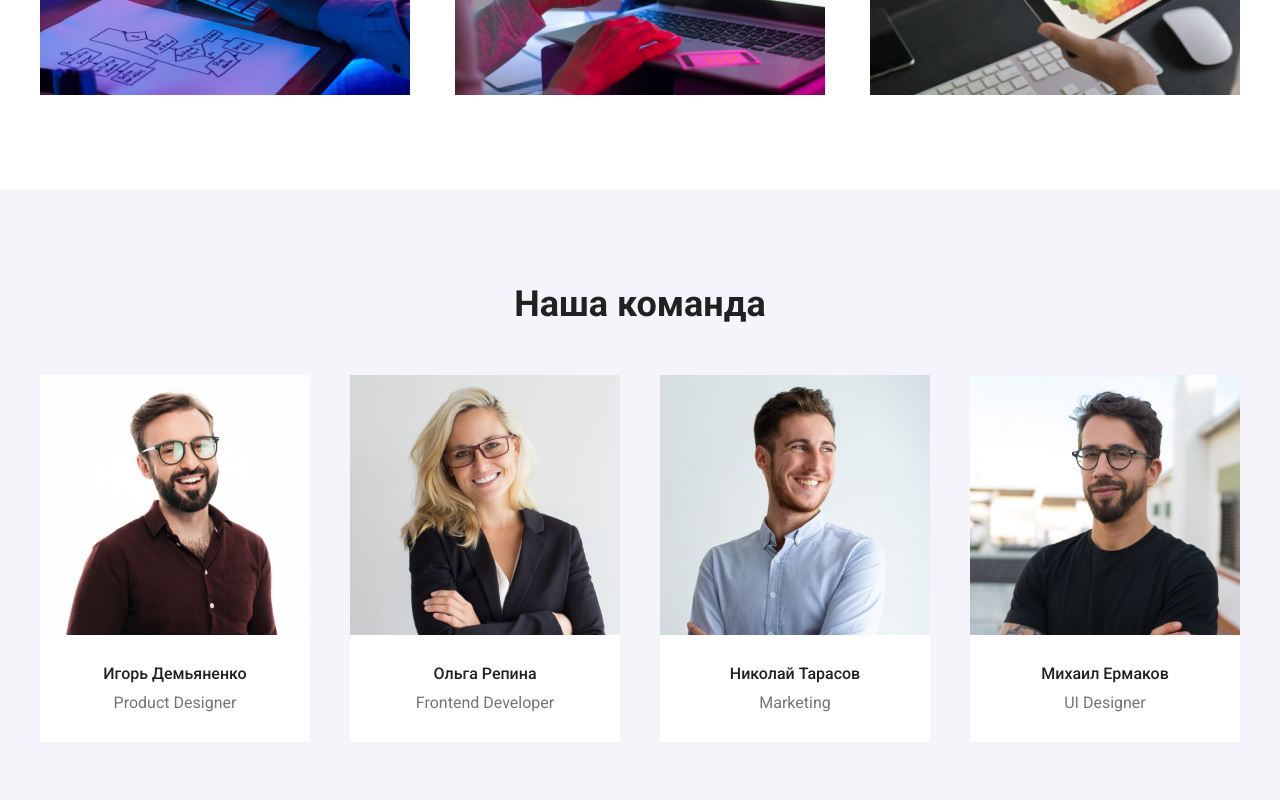
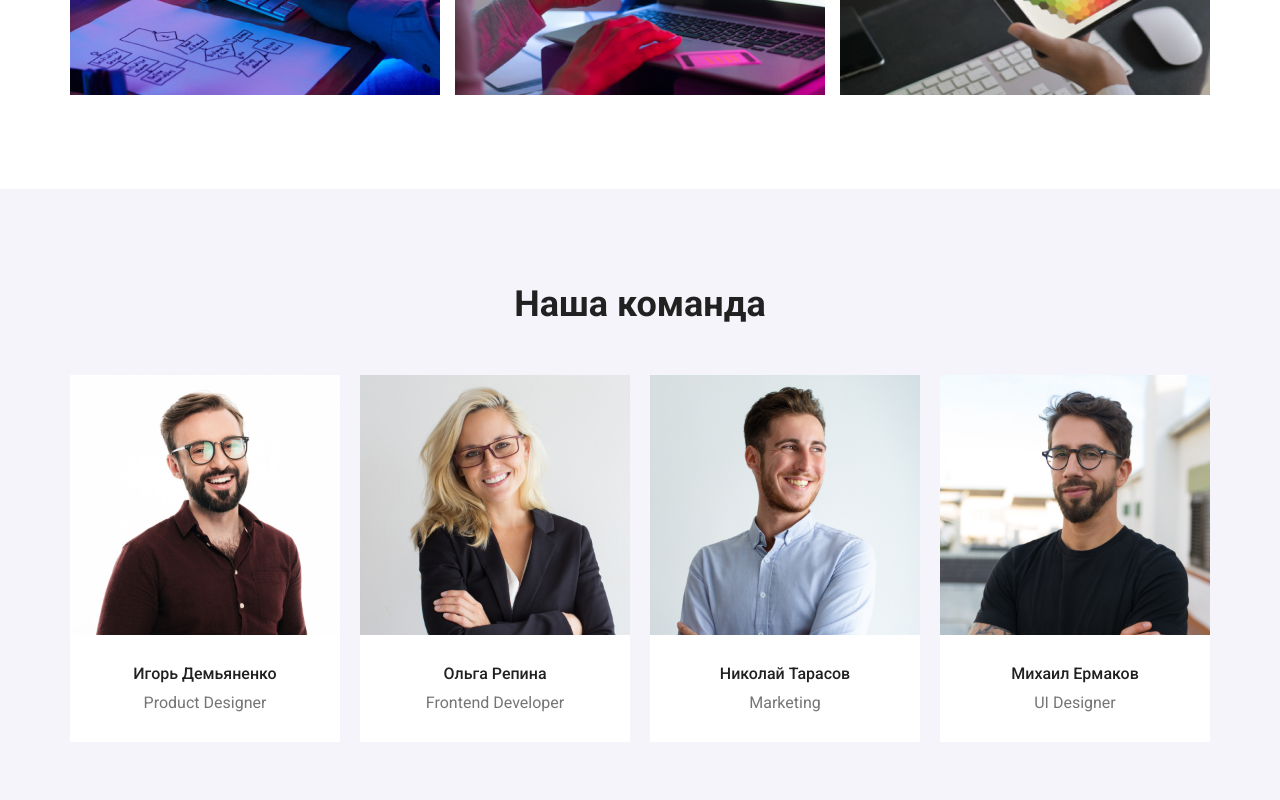
Before and after one commit to MedvedkinRoman/goit-markup-hw-03, a plain HTML site: page index.html in a window 1280 px wide. Shown: the part 1256-2056 px from the top of the page. Drawn offline with nearby package versions, Linux system fonts and the light colour scheme.

Commit message:
замена нормалайза, 1200 _ 1170

```diff
--- a/CSS/style.css
+++ b/CSS/style.css
@@ -82,7 +82,7 @@ ul {
 }
 
 .container {
-  width: 1200px;
+  width: 1170px;
   margin: 0 auto;
   padding-left: 15px;
   padding-right: 15px;
--- a/index.html
+++ b/index.html
@@ -6,7 +6,9 @@
     <meta name="viewport" content="width=device-width, initial-scale=1.0">
     <title>Студия</title>
     <link rel="preconnect" href="https://fonts.gstatic.com">
-    <link rel="stylesheet" href="https://cdnjs.cloudflare.com/ajax/libs/normalize/8.0.1/normalize.css">
+    <link rel="stylesheet" href="https://cdnjs.cloudflare.com/ajax/libs/modern-normalize/1.0.0/modern-normalize.css"
+        integrity="sha512-Zx6MlUMKSVJoQ+83OwhdILe8cSEsCzfqThJd7J/VA2UrK6Ctj85p+xzqfyuNXE5B1k25uUdmJ2OzItbBy9GHAQ=="
+        crossorigin="anonymous" />
     <link href="https://fonts.googleapis.com/css2?family=Raleway:wght@700&family=Roboto:wght@400;500;700;900&display=swap"
         rel="stylesheet">
     <link rel="stylesheet" href="./CSS/style.css">
```
Also changed, not shown: portfolio.html (+3 -1 lines).
